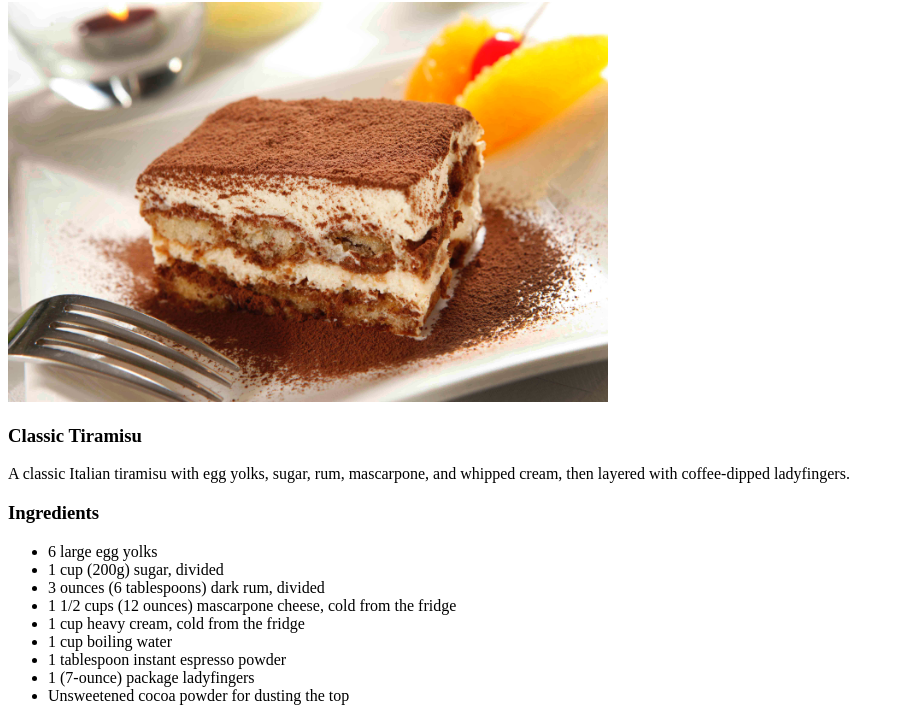
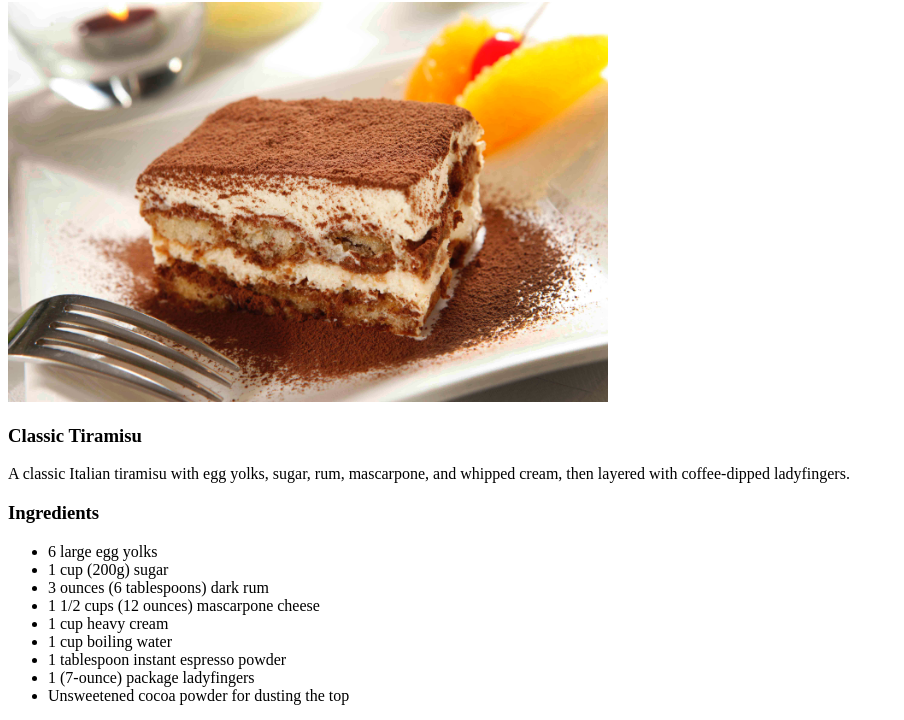
Before and after one commit to amyburgh/odin-recipes, a plain HTML site: page recipes/tiramisu.html in a window 1280 px wide. Shown: the part 78-798 px from the top of the page, without its empty margins (0-904 px from the left). Drawn offline with Linux system fonts and the light colour scheme.

Commit message:
update ingredient list

```diff
--- a/recipes/tiramisu.html
+++ b/recipes/tiramisu.html
@@ -18,10 +18,10 @@
     <h3>Ingredients</h3>
     <ul >
         <li>6 large egg yolks
-        <li>1 cup (200g) sugar, divided</li>
-        <li>3 ounces (6 tablespoons) dark rum, divided</li>
-        <li>1 1/2 cups (12 ounces) mascarpone cheese, cold from the fridge</li>
-        <li>1 cup heavy cream, cold from the fridge</li>
+        <li>1 cup (200g) sugar</li>
+        <li>3 ounces (6 tablespoons) dark rum</li>
+        <li>1 1/2 cups (12 ounces) mascarpone cheese</li>
+        <li>1 cup heavy cream</li>
         <li>1 cup boiling water</li>
         <li>1 tablespoon instant espresso powder</li>
         <li>1 (7-ounce) package ladyfingers</li>
```
